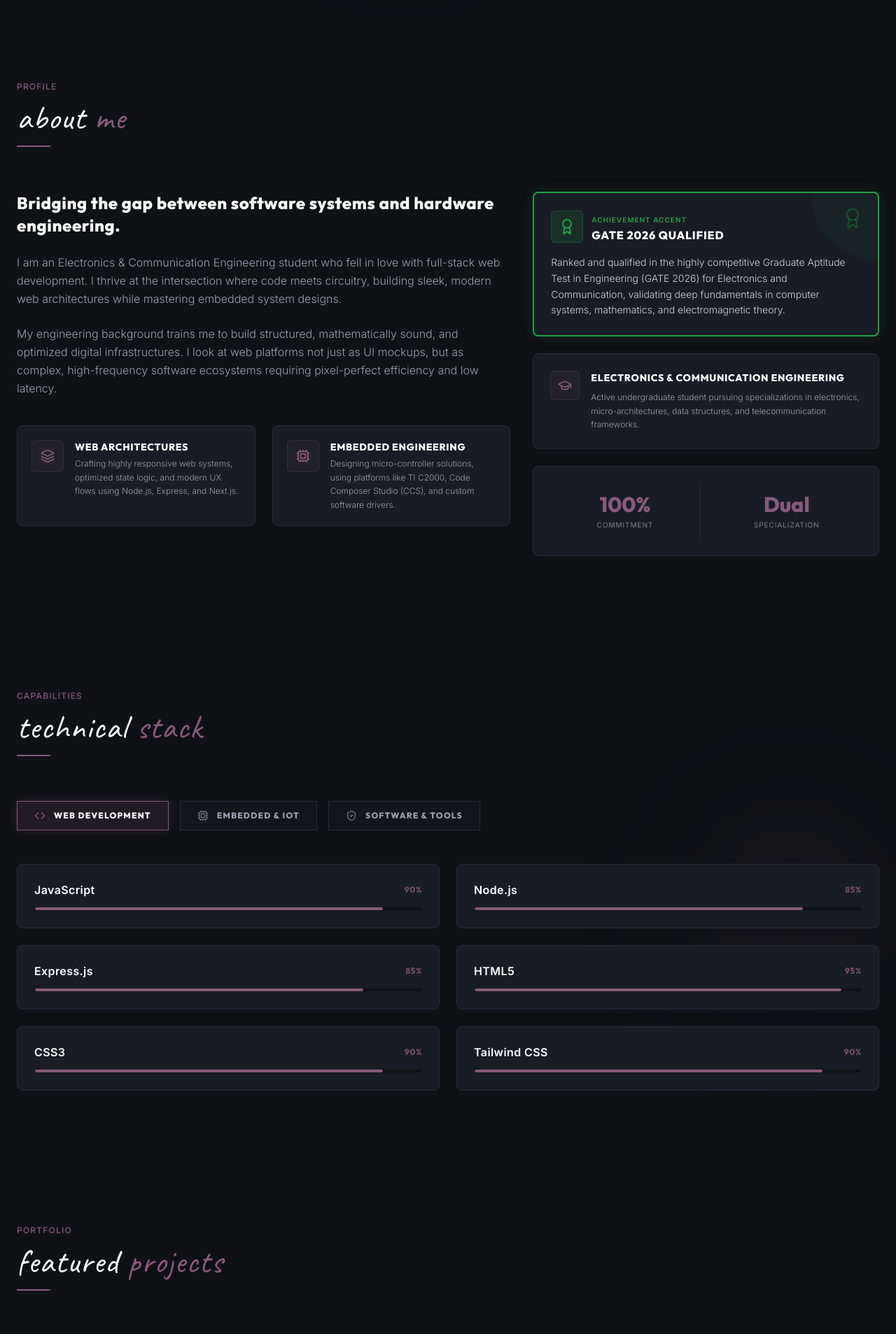
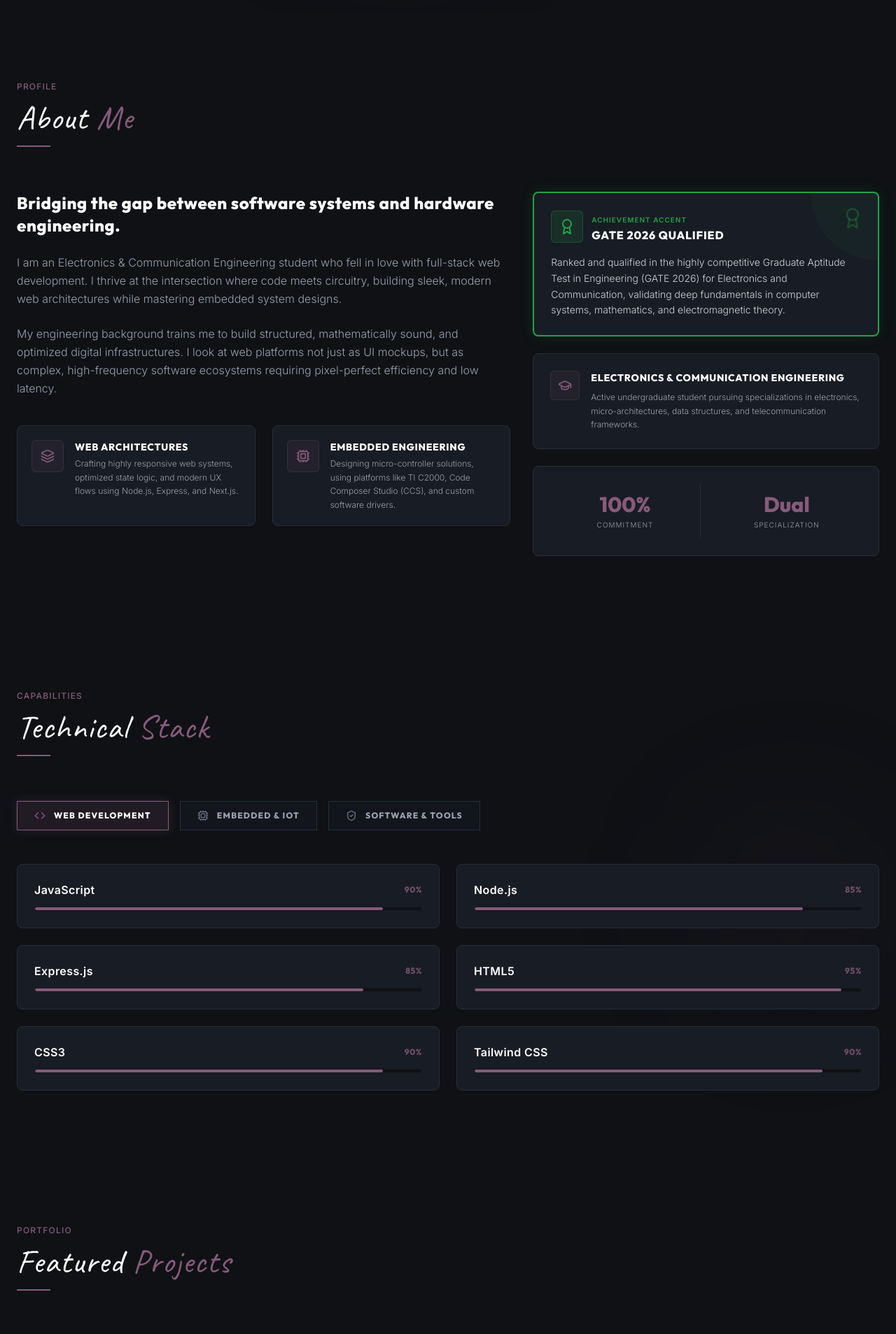
Before and after one commit to Subhammandal5555/personal-portfolio, a Next.js app: page / in a window 1280 px wide. Shown: the part 780-2687 px from the top of the page at 70% size. Built offline with nearby package versions, Linux system fonts and the light colour scheme.

Commit message:
style: capitalize all section headers and main title while preserving fonts and colors

```diff
--- a/src/components/About.tsx
+++ b/src/components/About.tsx
@@ -27,8 +27,8 @@ export default function About() {
           <span className="font-sans text-xs uppercase tracking-widest text-brand-accent font-medium mb-3 block">
             Profile
           </span>
-          <h2 className="font-marker font-normal text-3xl sm:text-5xl tracking-wide text-white mb-4 lowercase">
-            about <span className="text-brand-accent">me</span>
+          <h2 className="font-marker font-normal text-3xl sm:text-5xl tracking-wide text-white mb-4">
+            About <span className="text-brand-accent">Me</span>
           </h2>
           <div className="w-12 h-[2px] bg-brand-accent" />
         </div>
--- a/src/components/Contact.tsx
+++ b/src/components/Contact.tsx
@@ -43,8 +43,8 @@ export default function Contact() {
           <span className="font-sans text-xs uppercase tracking-widest text-brand-accent font-medium mb-3 block">
             Connectivity
           </span>
-          <h2 className="font-marker font-normal text-3xl sm:text-5xl tracking-wide text-white mb-4 lowercase">
-            get in <span className="text-brand-accent">touch</span>
+          <h2 className="font-marker font-normal text-3xl sm:text-5xl tracking-wide text-white mb-4">
+            Get In <span className="text-brand-accent">Touch</span>
           </h2>
           <div className="w-12 h-[2px] bg-brand-accent" />
         </div>
--- a/src/components/Hero.tsx
+++ b/src/components/Hero.tsx
@@ -58,7 +58,7 @@ export default function Hero() {
             variants={itemVariants}
             className="font-heading font-extrabold text-4xl sm:text-6xl md:text-8xl tracking-tight text-white mb-6 leading-none"
           >
-            SUBHAM <span className="font-marker font-normal text-brand-accent lowercase tracking-wide text-[0.8em]">mandal</span>
+            SUBHAM <span className="font-marker font-normal text-brand-accent tracking-wide text-[0.8em]">Mandal</span>
           </motion.h1>
 
           {/* Sub-Title / Role with extreme weight contrasts */}
--- a/src/components/Projects.tsx
+++ b/src/components/Projects.tsx
@@ -54,8 +54,8 @@ export default function Projects() {
           <span className="font-sans text-xs uppercase tracking-widest text-brand-accent font-medium mb-3 block">
             Portfolio
           </span>
-          <h2 className="font-marker font-normal text-3xl sm:text-5xl tracking-wide text-white mb-4 lowercase">
-            featured <span className="text-brand-accent">projects</span>
+          <h2 className="font-marker font-normal text-3xl sm:text-5xl tracking-wide text-white mb-4">
+            Featured <span className="text-brand-accent">Projects</span>
           </h2>
           <div className="w-12 h-[2px] bg-brand-accent" />
         </div>
--- a/src/components/Skills.tsx
+++ b/src/components/Skills.tsx
@@ -58,8 +58,8 @@ export default function Skills() {
           <span className="font-sans text-xs uppercase tracking-widest text-brand-accent font-medium mb-3 block">
             Capabilities
           </span>
-          <h2 className="font-marker font-normal text-3xl sm:text-5xl tracking-wide text-white mb-4 lowercase">
-            technical <span className="text-brand-accent">stack</span>
+          <h2 className="font-marker font-normal text-3xl sm:text-5xl tracking-wide text-white mb-4">
+            Technical <span className="text-brand-accent">Stack</span>
           </h2>
           <div className="w-12 h-[2px] bg-brand-accent" />
         </div>
```
